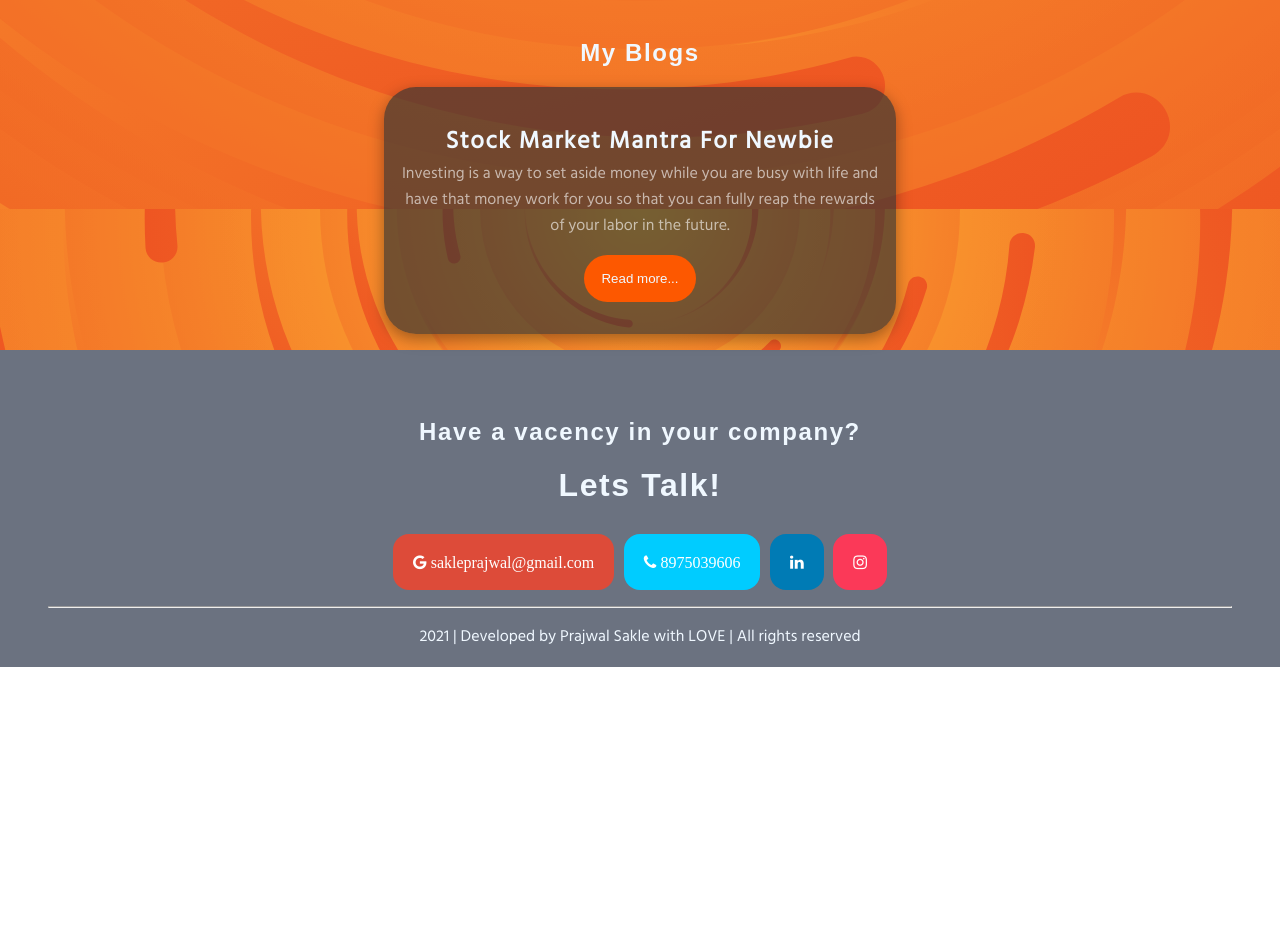
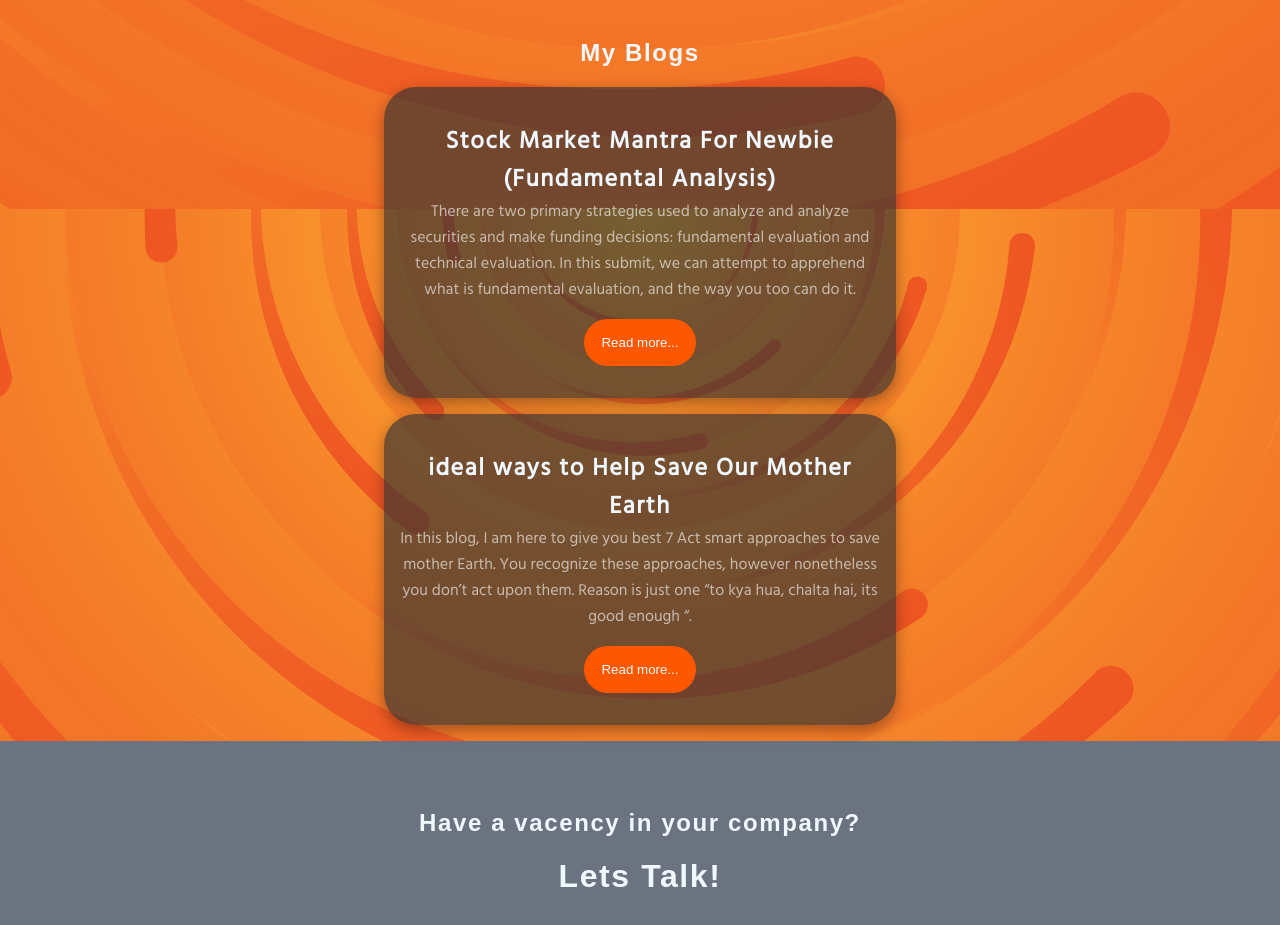
Before and after one commit to sakleprajwal/Portfolio-Website, a plain HTML site: page blog.html in a window 1280 px wide. Shown: the part 751-1676 px from the top of the page. Before the commit the page ends 1418 px from the top, so only its background shows below. Drawn offline with Linux system fonts and the light colour scheme; a web font is replaced by a local one.

Commit message:
Update blog.html

```diff
--- a/blog.html
+++ b/blog.html
@@ -43,17 +43,31 @@
                 <li class="project-item">
                     <!-- <img src="asset/image/knome-img.png" alt=""> -->
                     <h2>
-                        Stock Market Mantra For Newbie
+                        Stock Market Mantra For Newbie (Fundamental Analysis)
                     </h2>
                     <p>
-                        Investing is a way to set aside money while you are busy with life and have that money work for
-                        you so that you can fully reap the rewards of your labor in the future.
+                        There are two primary strategies used to analyze and analyze securities and make funding decisions: fundamental evaluation and technical evaluation.
+                        In this submit, we can attempt to apprehend what is fundamental evaluation, and the way you too can do it.
                     </p>
                     <div class="button-div">
                         <a href="https://stockmarket-blog.netlify.app/" target="_blank">
                             <button>Read more...</button>
                         </a>
-                </div>
+                    </div>
+                </li>
+                <li class="project-item">
+                    <!-- <img src="asset/image/knome-img.png" alt=""> -->
+                    <h2>
+                        ideal ways to Help Save Our Mother Earth
+                    </h2>
+                    <p>
+                        In this blog, I am here to give you best 7 Act smart approaches to save mother Earth. You recognize these approaches, however nonetheless you don’t act upon them. Reason is just one “to kya hua, chalta hai, its good enough “.
+                    </p>
+                    <div class="button-div">
+                        <a href="https://savemotherearth-blog.netlify.app/" target="_blank">
+                            <button>Read more...</button>
+                        </a>
+                    </div>
                 </li>
                 <!-- <li class="project-item">
                     <img src="asset/image/stock-market-img.png" alt="">
```
